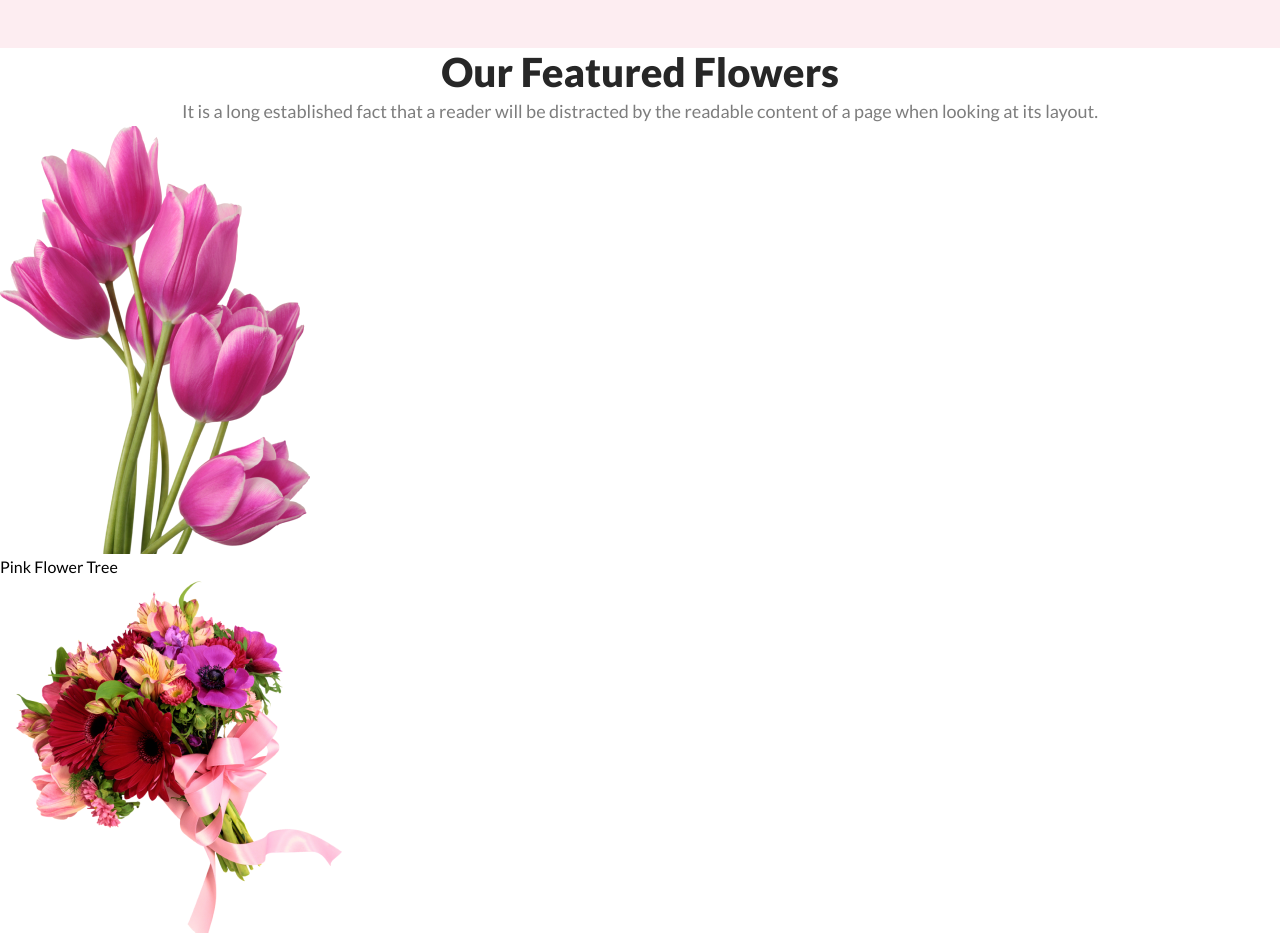
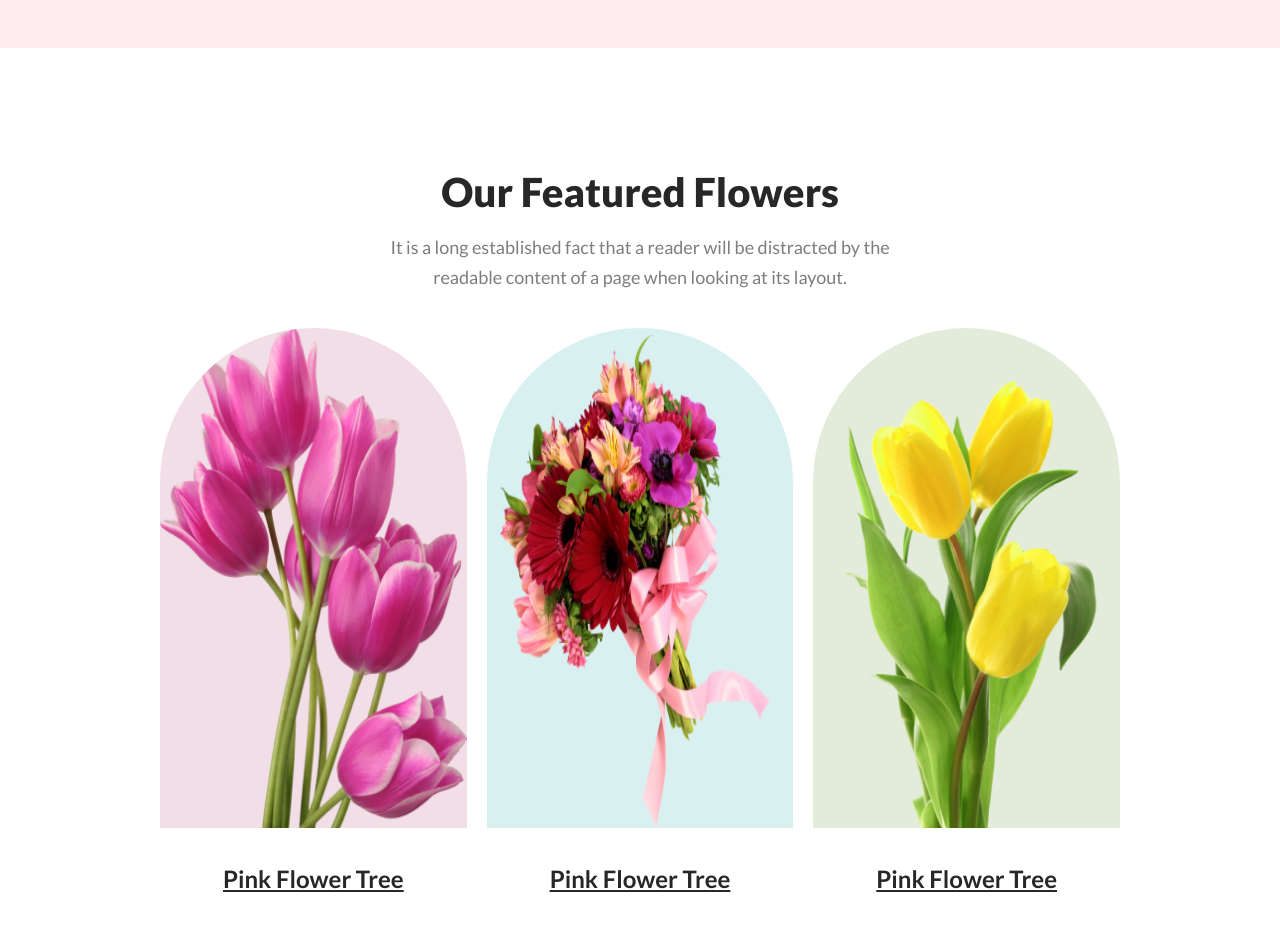
Before and after one commit to Idba1/flower-shop-main, a plain HTML site: page index.html in a window 1280 px wide. Shown: the part 680-1613 px from the top of the page. Drawn offline with Linux system fonts and the light colour scheme.

Commit message:
Featured option finished

```diff
--- a/index.html
+++ b/index.html
@@ -27,17 +27,31 @@
             </div>
             <div class="featured-images">
                 <div class="image">
-                    <img src="Flower Asset/pngwing 6.png" alt="Flower picture">
+                    <img class="img-1" src="Flower Asset/pngwing 6.png" alt="Flower picture">
                     <p>Pink Flower Tree</p>
                 </div>
                 <div class="image">
-                    <img src="Flower Asset/pngwing 5.png" alt="flower picture">
+                    <img class="img-2" src="Flower Asset/pngwing 5.png" alt="flower picture">
                     <p>Pink Flower Tree</p>
                 </div>
                 <div class="image">
-                    <img src="Flower Asset/pngwing 7.png" alt="flower picture">
+                    <img class="img-3" src="Flower Asset/pngwing 7.png" alt="flower picture">
                     <p>Pink Flower Tree</p>
                 </div>
+            </div>
+        </div>
+        <div class="container">
+            <div class="service">
+                <img src="Flower Asset/Group 57.png" alt="delivery ">
+                <p>Same Day Delivery. Click & Collect.</p>
+            </div>
+            <div class="service">
+                <img src="Flower Asset/Group 58.png" alt="Flower picture">
+                <p>Fresh Flowers. Local Growers.</p>
+            </div>
+            <div class="service">
+                <img src="Flower Asset/Group 59.png" alt="call">
+                <p>24/7 Free Support.</p>
             </div>
         </div>
     </main>
--- a/style.css
+++ b/style.css
@@ -71,10 +71,16 @@ button:hover {
     transition: 1s;
 }
 
-/* .featured-heading {
-    width: 445px;
+.featured {
+    padding: 100px 0px;
+}
+
+.featured-heading {
+    max-width: 500px;
+    text-align: center;
+    margin: 20px auto;
     height: 60px;
-} */
+}
 
 .featured-heading h1 {
     color: #272727;
@@ -83,6 +89,7 @@ button:hover {
     font-style: normal;
     font-weight: 800;
     line-height: normal;
+    margin-bottom: 16px;
 }
 
 .featured-heading p {
@@ -95,3 +102,48 @@ button:hover {
     /* 166.667% */
 
 }
+
+.featured-images {
+    display: flex;
+    justify-content: space-between;
+    gap: 20px;
+    align-items: end;
+    margin-top: 100px;
+    width: 75%;
+    margin-right: auto;
+    margin-left: auto;
+}
+
+.featured-images .image img {
+    width: 100%;
+    height: 500px;
+}
+
+.featured-images .image .img-1 {
+    border-radius: 300px 300px 0px 0px;
+    background: rgba(167, 33, 98, 0.15);
+
+}
+
+.featured-images .image .img-2 {
+    border-radius: 300px 300px 0px 0px;
+    background: rgba(5, 151, 160, 0.15);
+}
+
+.featured-images .image .img-3 {
+    border-radius: 300px 300px 0px 0px;
+    background: rgba(71, 125, 17, 0.15);
+}
+
+.image p {
+    color: #272727;
+    text-align: center;
+    font-family: Lato;
+    font-size: 24px;
+    font-style: normal;
+    font-weight: 700;
+    line-height: 35px;
+    /* 145.833% */
+    text-decoration-line: underline;
+    padding: 30px;
+}
```
